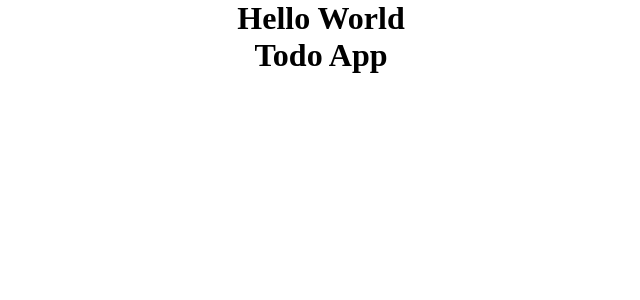
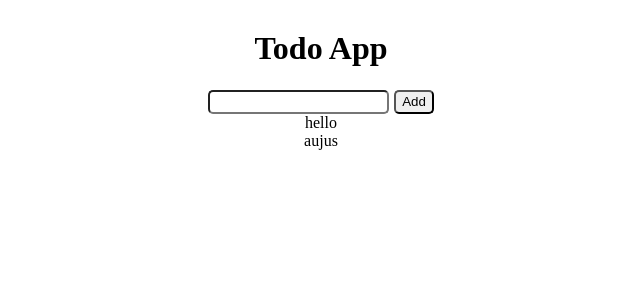
Before and after one commit to Augustin-Holguin/vuejs-apps, a Vue app in the folder todoAppV2/todo-app/: page / in a window 1280 px wide. Shown: the top 300 px of the page, without its empty margins (319-959 px from the left). Built offline with nearby package versions, Linux system fonts and the light colour scheme.

Commit message:
commit 2

```diff
--- a/todoAppV2/todo-app/src/App.vue
+++ b/todoAppV2/todo-app/src/App.vue
@@ -1,16 +1,15 @@
 <template>
   <div>
-    <h1>Hello World</h1>
-    <yolo></yolo>
+    <todo></todo>
   </div>
 </template>
 
 <script>
-import Yolo from './components/Yolo'
+import Todo from './components/Todo'
 
 export default {
   components: {
-    Yolo
+    Todo
   }
 }
 </script>
@@ -20,8 +19,4 @@ export default {
    margin: 0;
    padding: 0;
  }
-
-  h1 {
-    text-align: center;
-  }
 </style>
--- /dev/null
+++ b/todoAppV2/todo-app/src/components/Todo.vue
@@ -0,0 +1,51 @@
+<template>
+  <div class="todoapp">
+    <h1>Todo App</h1><br>
+    <input type="text" v-model="newTodo" @keyup.enter="addTodo"></input>
+    <button @click="addTodo">Add</button>
+    <ul>
+      <li v-for="i in todo">{{ i }}</li>
+    </ul>
+  </div>
+</template>
+
+<script>
+export default {
+  data () {
+    return {
+      todo: ['hello', 'aujus'],
+      newTodo: ''
+    }
+  },
+  methods: {
+    addTodo () {
+      console.log('Workin')
+    }
+  }
+}
+</script>
+
+<style>
+
+  .todoapp {
+    text-align: center;
+    margin-top: 30px;
+  }
+
+  h1 {
+    margin-bottom: 5px;
+  }
+
+  input {
+    line-height: 20px;
+    border-radius: 5px;
+  }
+
+  button {
+    line-height: 20px;
+    width: 40px;
+    border-radius: 5px;
+    margin-left: 5px;
+  }
+
+</style>
--- a/todoAppV2/todo-app/src/components/Yolo.vue
+++ /dev/null
@@ -1,12 +0,0 @@
-<template>
-  <h1>Todo App</h1>
-</template>
-
-<script>
-export default {
-
-}
-</script>
-
-<style>
-</style>
```
Also changed, not shown: 1 other file (tests, documents, lock files or other folders).
